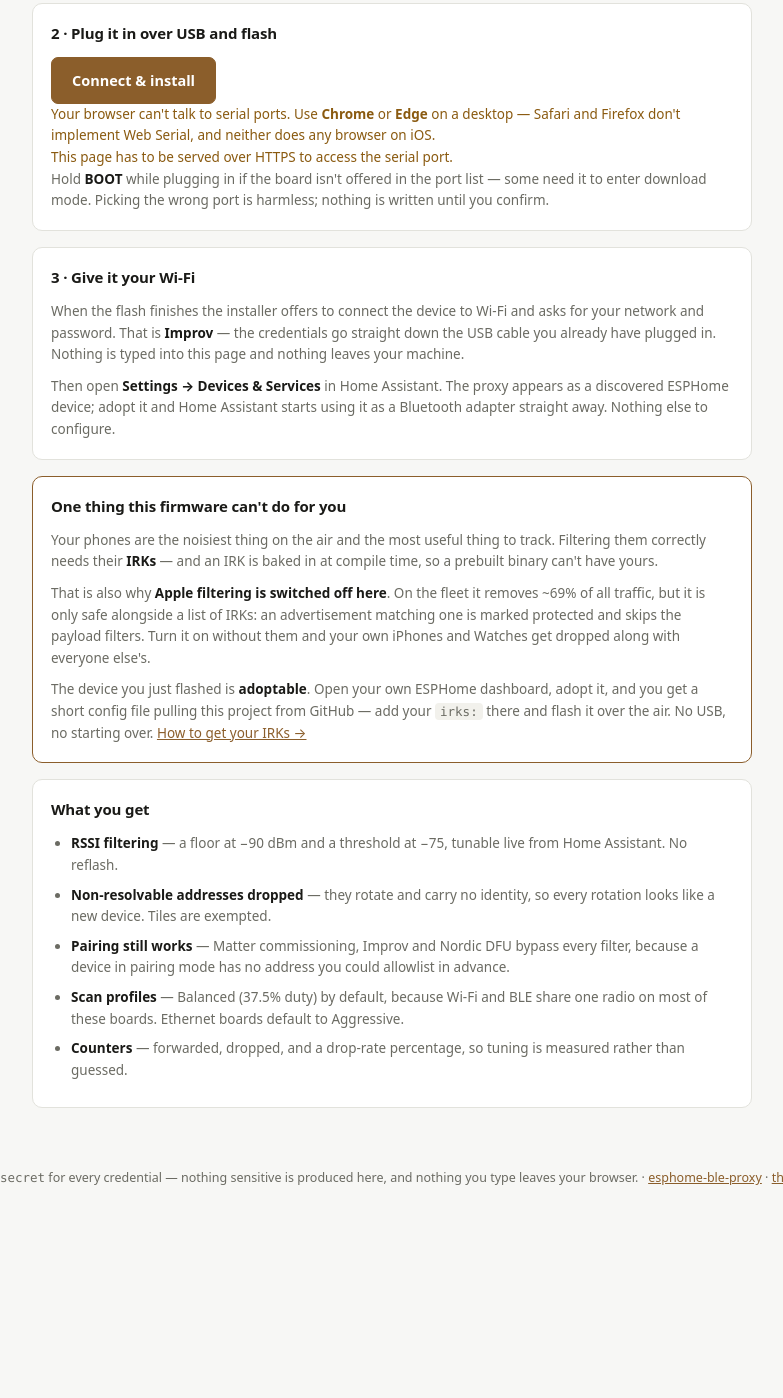
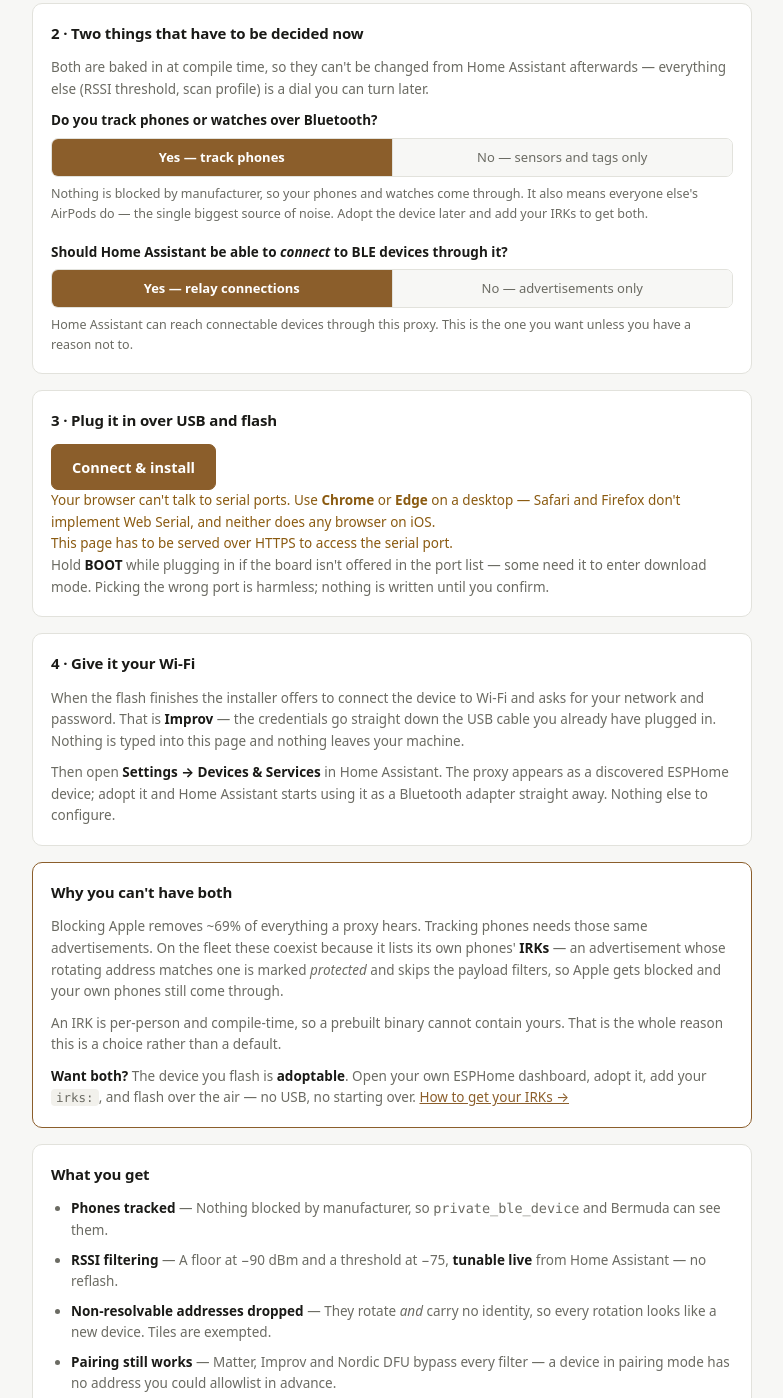
Before and after one commit to davidcoulson/esphome-ble-proxy, a plain HTML site: page wizard/index.html in a window 1280 px wide. Shown: the part 576-1974 px from the top of the page, without its empty margins (248-1031 px from the left). Before the commit the page ends 1804 px from the top, so only its background shows below. Drawn offline with Linux system fonts and the light colour scheme.

Commit message:
Quick mode: pick filtering options, flash the matching build
Quick mode shipped one fixed build, which made the filtering — the whole
point of the project — untouchable without dropping into YAML. It now
asks two questions and flashes the build that matches.

Both questions are compile-time, which is why they are prebuilt variants
rather than settings:

  Track phones?      no  -> manufacturer_blocklist [0x004C], ~69% of
                           traffic dropped, HomeKit + FindMy kept
  Relay connections? no  -> bluetooth_proxy.active false, advertisements
                           only, no connection slots

4 variants x 7 boards = 28 builds, published to
firmware/<board>/<variant>/. Everything tunable at runtime (RSSI
threshold, floor, scan profile) stays a Home Assistant entity.

Apple filtering and phone tracking still cannot coexist in a prebuilt
image: the blocklist lives in the payload filters, and only an IRK match
marks an advertisement protected from them. IRKs are per-person and
compile-time. The UI says so plainly and points at adoption, which is
the path that gets both.

firmware/compose.sh composes board x variant so a board is described
once; CI calls it per matrix cell.

Also fixes a selector collision: the output-mode segmented control bound
".seg button", which the new build-option segments also match, so
clicking an option cleared that group and set `mode` to undefined. Both
selectors are now scoped to [data-mode].

Verified: all 4 variants compose and validate against ESPHome 2026.9.0
(active and manufacturer_blocklist confirmed to differ per variant), and
the UI produces 28 unique manifest paths with no collisions.

Co-Authored-By: Claude Opus 5 <noreply@anthropic.com>

```diff
--- a/wizard/index.html
+++ b/wizard/index.html
@@ -114,6 +114,11 @@ pre.out{margin:0;background:var(--code-bg);border:1px solid var(--line);border-r
 .boardgrid button b{display:block;font-size:13.5px;font-weight:600}
 .boardgrid button em{font-style:normal;font-size:12px;color:var(--muted)}
 .boardgrid button[aria-pressed=true] em{color:var(--accent-ink);opacity:.85}
+.qopt{margin-bottom:18px}
+.qopt:last-child{margin-bottom:0}
+.qlabel{font-weight:600;font-size:13.5px;margin-bottom:7px}
+.qopt .seg{margin-bottom:7px}
+.qopt .qnote{font-size:12.5px}
 footer{max-width:1180px;margin:0 auto;padding:0 20px 40px;color:var(--muted);font-size:12.5px}
 .copied{color:var(--ok);font-size:12.5px;font-weight:600}
 </style>
@@ -146,7 +151,33 @@ footer{max-width:1180px;margin:0 auto;padding:0 20px 40px;color:var(--muted);fon
     </div>
 
     <div class="panel">
-      <h2 class="qh">2 · Plug it in over USB and flash</h2>
+      <h2 class="qh">2 · Two things that have to be decided now</h2>
+      <p class="qnote">
+        Both are baked in at compile time, so they can't be changed from Home Assistant
+        afterwards — everything else (RSSI threshold, scan profile) is a dial you can turn later.
+      </p>
+
+      <div class="qopt">
+        <div class="qlabel">Do you track phones or watches over Bluetooth?</div>
+        <div class="seg" role="group" aria-label="Track phones">
+          <button type="button" data-opt="phones" data-val="yes" aria-pressed="true">Yes — track phones</button>
+          <button type="button" data-opt="phones" data-val="no" aria-pressed="false">No — sensors and tags only</button>
+        </div>
+        <p class="qnote" id="phoneshint"></p>
+      </div>
+
+      <div class="qopt">
+        <div class="qlabel">Should Home Assistant be able to <i>connect</i> to BLE devices through it?</div>
+        <div class="seg" role="group" aria-label="Connections">
+          <button type="button" data-opt="connect" data-val="yes" aria-pressed="true">Yes — relay connections</button>
+          <button type="button" data-opt="connect" data-val="no" aria-pressed="false">No — advertisements only</button>
+        </div>
+        <p class="qnote" id="connecthint"></p>
+      </div>
+    </div>
+
+    <div class="panel">
+      <h2 class="qh">3 · Plug it in over USB and flash</h2>
       <div id="flashwrap">
         <esp-web-install-button id="installer">
           <button slot="activate" class="btn primary big">Connect &amp; install</button>
@@ -167,7 +198,7 @@ footer{max-width:1180px;margin:0 auto;padding:0 20px 40px;color:var(--muted);fon
     </div>
 
     <div class="panel">
-      <h2 class="qh">3 · Give it your Wi-Fi</h2>
+      <h2 class="qh">4 · Give it your Wi-Fi</h2>
       <p class="qnote">
         When the flash finishes the installer offers to connect the device to Wi-Fi and asks for your
         network and password. That is <b>Improv</b> — the credentials go straight down the USB cable
@@ -185,40 +216,27 @@ footer{max-width:1180px;margin:0 auto;padding:0 20px 40px;color:var(--muted);fon
     </div>
 
     <div class="panel accent">
-      <h2 class="qh">One thing this firmware can't do for you</h2>
+      <h2 class="qh">Why you can't have both</h2>
       <p class="qnote">
-        Your phones are the noisiest thing on the air and the most useful thing to track. Filtering
-        them correctly needs their <b>IRKs</b> — and an IRK is baked in at compile time, so a
-        prebuilt binary can't have yours.
+        Blocking Apple removes ~69% of everything a proxy hears. Tracking phones needs those same
+        advertisements. On the fleet these coexist because it lists its own phones' <b>IRKs</b> — an
+        advertisement whose rotating address matches one is marked <i>protected</i> and skips the
+        payload filters, so Apple gets blocked and your own phones still come through.
       </p>
       <p class="qnote">
-        That is also why <b>Apple filtering is switched off here</b>. On the fleet it removes ~69% of
-        all traffic, but it is only safe alongside a list of IRKs: an advertisement matching one is
-        marked protected and skips the payload filters. Turn it on without them and your own iPhones
-        and Watches get dropped along with everyone else's.
+        An IRK is per-person and compile-time, so a prebuilt binary cannot contain yours. That is the
+        whole reason this is a choice rather than a default.
       </p>
       <p class="qnote">
-        The device you just flashed is <b>adoptable</b>. Open your own ESPHome dashboard, adopt it,
-        and you get a short config file pulling this project from GitHub — add your
-        <code>irks:</code> there and flash it over the air. No USB, no starting over.
+        <b>Want both?</b> The device you flash is <b>adoptable</b>. Open your own ESPHome dashboard,
+        adopt it, add your <code>irks:</code>, and flash over the air — no USB, no starting over.
         <a href="https://github.com/davidcoulson/esphome-ble-proxy/blob/main/docs/filtering.md#getting-your-irks">How to get your IRKs →</a>
       </p>
     </div>
 
     <div class="panel">
       <h2 class="qh">What you get</h2>
-      <ul class="qlist">
-        <li><b>RSSI filtering</b> — a floor at −90 dBm and a threshold at −75, tunable live from Home
-          Assistant. No reflash.</li>
-        <li><b>Non-resolvable addresses dropped</b> — they rotate and carry no identity, so every
-          rotation looks like a new device. Tiles are exempted.</li>
-        <li><b>Pairing still works</b> — Matter commissioning, Improv and Nordic DFU bypass every
-          filter, because a device in pairing mode has no address you could allowlist in advance.</li>
-        <li><b>Scan profiles</b> — Balanced (37.5% duty) by default, because Wi-Fi and BLE share one
-          radio on most of these boards. Ethernet boards default to Aggressive.</li>
-        <li><b>Counters</b> — forwarded, dropped, and a drop-rate percentage, so tuning is measured
-          rather than guessed.</li>
-      </ul>
+      <ul class="qlist" id="getlist"></ul>
     </div>
 
   </div>
@@ -1227,10 +1245,13 @@ $("board").addEventListener("change", function(){
 $("f").addEventListener("input", render);
 $("f").addEventListener("change", render);
 
-document.querySelectorAll(".seg button").forEach(function(btn){
+// Scoped to [data-mode]: quick mode's option segments are also .seg button, and
+// an unscoped selector let a build-option click clear this group and set
+// `mode` to undefined.
+document.querySelectorAll(".seg button[data-mode]").forEach(function(btn){
   btn.addEventListener("click", function(){
     mode = btn.dataset.mode;
-    document.querySelectorAll(".seg button").forEach(function(x){
+    document.querySelectorAll(".seg button[data-mode]").forEach(function(x){
       x.setAttribute("aria-pressed", String(x === btn));
     });
     render();
@@ -1273,6 +1294,13 @@ $("dl").addEventListener("click", function(){
 /* ───── quick mode ───── */
 var QUICK_ORDER = ["eth-waveshare","eth-xiao","c5","s3","esp32","c6","c3"];
 var quickBoard = "s3";
+// Both compile-time, so they pick a prebuilt variant rather than a setting.
+var quickOpt = { phones: "yes", connect: "yes" };
+
+function quickVariant(){
+  return (quickOpt.phones === "no" ? "nophones" : "standard") +
+         (quickOpt.connect === "no" ? "-adv" : "");
+}
 
 function buildBoardGrid(){
   var grid = $("fwboards");
@@ -1291,15 +1319,59 @@ function buildBoardGrid(){
 }
 
 function renderQuick(){
-  var b = BOARDS[quickBoard];
+  var b = BOARDS[quickBoard], v = quickVariant();
+
   Array.prototype.forEach.call($("fwboards").children, function(btn){
     btn.setAttribute("aria-pressed", String(btn.dataset.key === quickBoard));
   });
+  document.querySelectorAll(".seg button[data-opt]").forEach(function(btn){
+    btn.setAttribute("aria-pressed", String(quickOpt[btn.dataset.opt] === btn.dataset.val));
+  });
+
   // Relative path: the firmware is published alongside this page by the same
   // Pages deploy, so this works locally and on github.io without a base URL.
-  $("installer").setAttribute("manifest", "firmware/" + b.fw + "/manifest.json");
+  $("installer").setAttribute("manifest", "firmware/" + b.fw + "/" + v + "/manifest.json");
   $("ethnote").hidden = !b.eth;
+
+  $("phoneshint").innerHTML = quickOpt.phones === "no"
+    ? "Apple manufacturer data is blocked — about <b>69% of everything this proxy hears</b>, gone "
+      + "before it reaches the network. HomeKit accessories and FindMy tags are kept. "
+      + "<b>Home Assistant will not see your iPhones or Apple Watches through this proxy.</b>"
+    : "Nothing is blocked by manufacturer, so your phones and watches come through. It also means "
+      + "everyone else's AirPods do — the single biggest source of noise. Adopt the device later "
+      + "and add your IRKs to get both.";
+
+  $("connecthint").innerHTML = quickOpt.connect === "no"
+    ? "Advertisements only. Lighter on RAM and the radio is never pulled away from scanning — but "
+      + "Home Assistant <b>cannot reach a lock, an LED strip or a SwitchBot</b> through it. Pick "
+      + "this only if everything you care about is a pure broadcaster."
+    : "Home Assistant can reach connectable devices through this proxy. This is the one you want "
+      + "unless you have a reason not to.";
+
+  var items = [];
+  if (quickOpt.phones === "no")
+    items.push(["Apple blocked", "~69% of traffic dropped on the device. HomeKit and FindMy tags kept."]);
+  else
+    items.push(["Phones tracked", "Nothing blocked by manufacturer, so <code>private_ble_device</code> and Bermuda can see them."]);
+  items.push(["RSSI filtering", "A floor at −90 dBm and a threshold at −75, <b>tunable live</b> from Home Assistant — no reflash."]);
+  items.push(["Non-resolvable addresses dropped", "They rotate <i>and</i> carry no identity, so every rotation looks like a new device. Tiles are exempted."]);
+  items.push(["Pairing still works", "Matter, Improv and Nordic DFU bypass every filter — a device in pairing mode has no address you could allowlist in advance."]);
+  items.push(["Scan profiles", (BOARDS[quickBoard].eth ? "Aggressive by default — no radio contention on Ethernet." : "Balanced (37.5% duty) by default, because Wi-Fi and BLE share one radio here.") + " Switchable from Home Assistant."]);
+  if (quickOpt.connect === "yes")
+    items.push(["Connection relaying", "Home Assistant can reach connectable BLE devices through it."]);
+  items.push(["Counters", "Forwarded, dropped, and a drop-rate percentage, so tuning is measured rather than guessed."]);
+
+  $("getlist").innerHTML = items.map(function(i){
+    return "<li><b>"+i[0]+"</b> — "+i[1]+"</li>";
+  }).join("");
 }
+
+document.querySelectorAll(".seg button[data-opt]").forEach(function(btn){
+  btn.addEventListener("click", function(){
+    quickOpt[btn.dataset.opt] = btn.dataset.val;
+    renderQuick();
+  });
+});
 
 /* ───── top-level mode ───── */
 function setTop(which){
```
Also changed, not shown: 10 other files.
